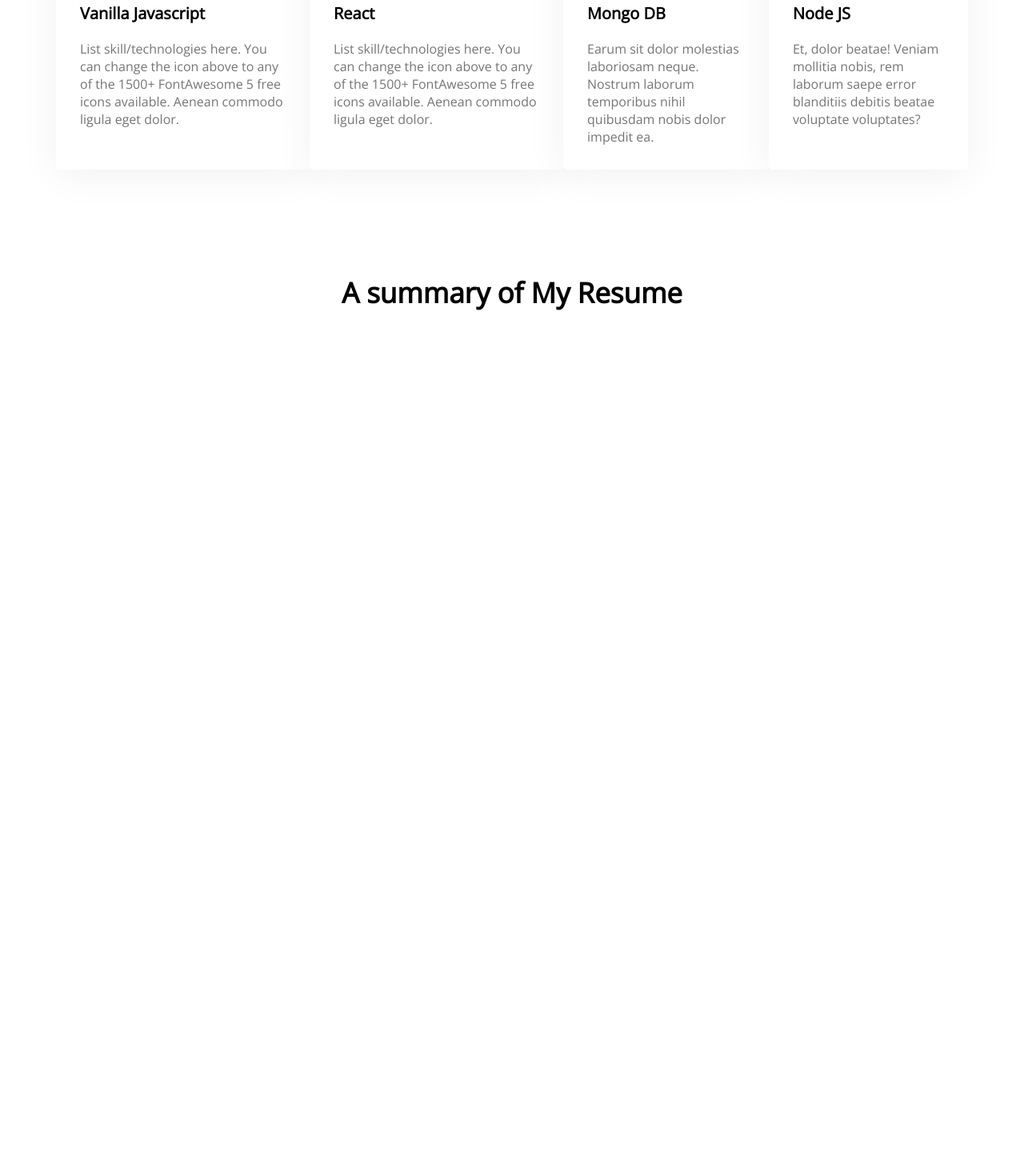
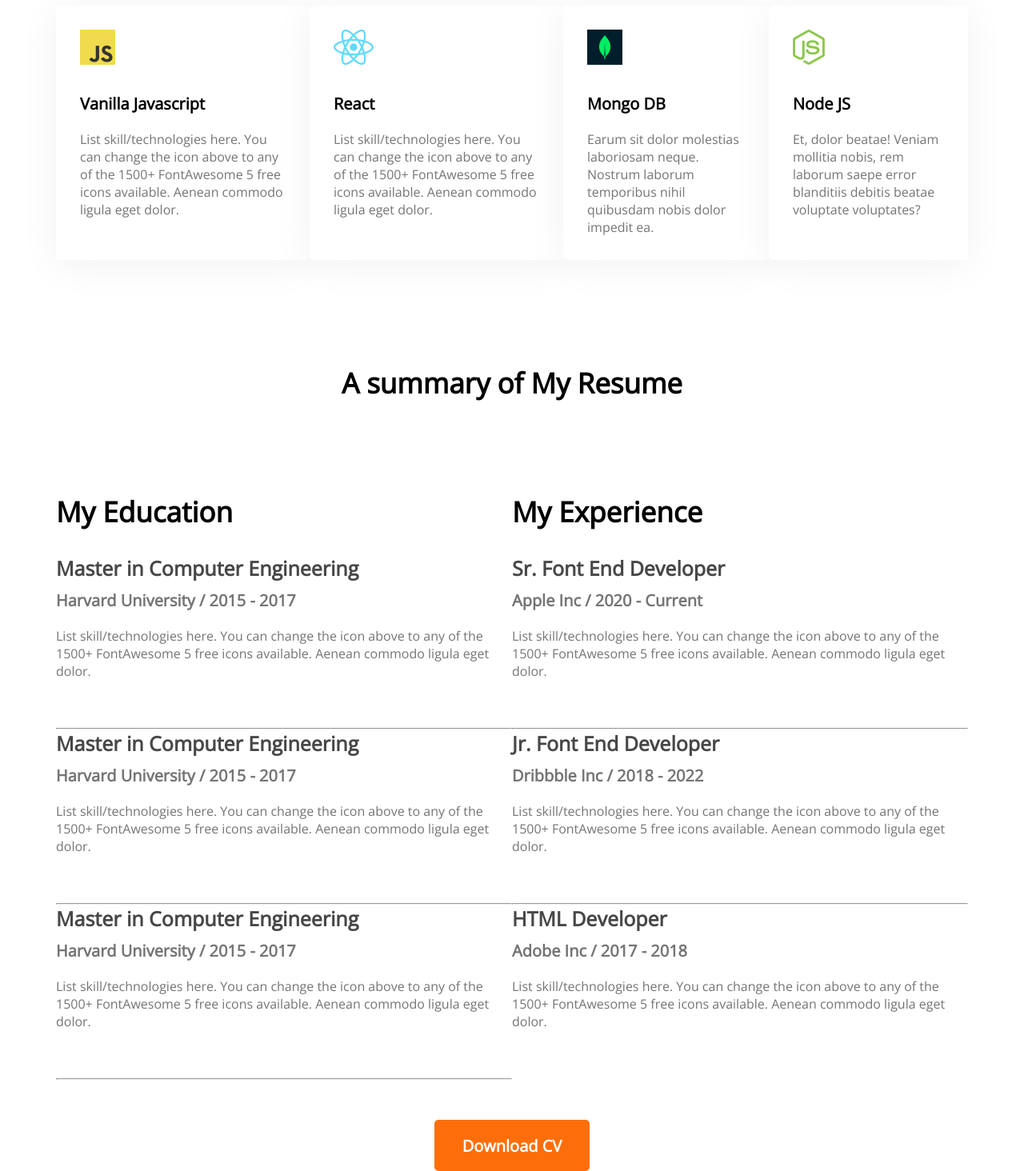
Before and after one commit to Khadiza-Parvin2/Developer-portfolio, a plain HTML site: page images/index.html in a window 1280 px wide. Shown: the part 2110-3574 px from the top of the page at 80% size. Before the commit the page ends 2499 px from the top, so only its background shows below. Drawn offline with nearby package versions, Linux system fonts and the light colour scheme.

```diff
--- a/images/index.html
+++ b/images/index.html
@@ -82,6 +82,58 @@
          <!-- Resume section -->
          <section class="resume">
             <h3 class="section-title">A summary of My Resume</h3>
+            <div class="resume-content">
+                <div>
+                    <h3 class="resume-title">My Education</h3>
+                    <div class="resume-item">
+                        <h4 class="title">Master in Computer Engineering</h4>
+                    <h5 class="sub-title">Harvard University / 2015 - 2017</h5>
+                    <p class="description">List skill/technologies here. You can change the icon above
+                        to any of the 1500+ FontAwesome 5 free icons available. Aenean commodo ligula eget dolor.</p>
+                    </div>
+                    <hr>
+                    <div class="resume-item">
+                        <h4 class="title">Master in Computer Engineering</h4>
+                    <h5 class="sub-title">Harvard University / 2015 - 2017</h5>
+                    <p class="description">List skill/technologies here. You can change the icon above
+                        to any of the 1500+ FontAwesome 5 free icons available. Aenean commodo ligula eget dolor.</p>
+                    </div>
+                    <hr>
+                    <div class="resume-item">
+                        <h4 class="title">Master in Computer Engineering</h4>
+                    <h5 class="sub-title">Harvard University / 2015 - 2017</h5>
+                    <p class="description">List skill/technologies here. You can change the icon above
+                        to any of the 1500+ FontAwesome 5 free icons available. Aenean commodo ligula eget dolor.</p>
+                    </div>
+                    <hr>
+                </div>
+                <div>
+                    <h3 class="resume-title">My Experience</h3>
+                    <div class="resume-item">
+                        <h4 class="title">Sr. Font End Developer</h4>
+                    <h5 class="sub-title">Apple Inc / 2020 - Current</h5>
+                    <p class="description">List skill/technologies here. You can change the icon above
+                        to any of the 1500+ FontAwesome 5 free icons available. Aenean commodo ligula eget dolor.</p>
+                    </div>
+                    <hr>
+                    <div class="resume-item">
+                        <h4 class="title">Jr. Font End Developer</h4>
+                    <h5 class="sub-title">Dribbble Inc / 2018 - 2022</h5>
+                    <p class="description">List skill/technologies here. You can change the icon above
+                        to any of the 1500+ FontAwesome 5 free icons available. Aenean commodo ligula eget dolor.</p>
+                    </div>
+                    <hr>
+                    <div class="resume-item">
+                        <h4 class="title">HTML Developer</h4>
+                    <h5 class="sub-title">Adobe Inc / 2017 - 2018</h5>
+                    <p class="description">List skill/technologies here. You can change the icon above
+                        to any of the 1500+ FontAwesome 5 free icons available. Aenean commodo ligula eget dolor.</p>
+                    </div>
+                </div>
+            </div>
+            <div class="resume-button">
+                <button class="btn-primary">Download CV</button>
+            </div>
          </section>
     </main>
     <footer>
--- a/images/styles/portfolio.css
+++ b/images/styles/portfolio.css
@@ -151,3 +151,40 @@ main{
     color: #757575
 
  }
+ /* Resume-style */
+ .section-title{
+    font-weight: 700;
+    font-size: 35px;
+    margin-bottom: 113px;
+ }
+ .resume-content{
+    display: flex;
+    font-weight: 700;
+    font-size: 30px;
+
+ }
+ .resume .title{
+    color: #474747;
+    font-weight: 700;
+    font-size: 25px;
+    margin-bottom: 10px;
+ }
+ .resume .sub-title{
+    color: #757575;
+    font-weight: 600;
+    font-size: 20px;
+    margin-bottom: 20px;
+ }
+ .resume .description{
+    color: #757575;
+    margin-bottom: 60px;
+    font-weight: 400;
+    font-size: 16px;
+ }
+ .resume-title{
+    margin-bottom: 30px;
+ }
+.resume-button{
+    margin-top: 50px;
+    text-align: center;
+}
```
